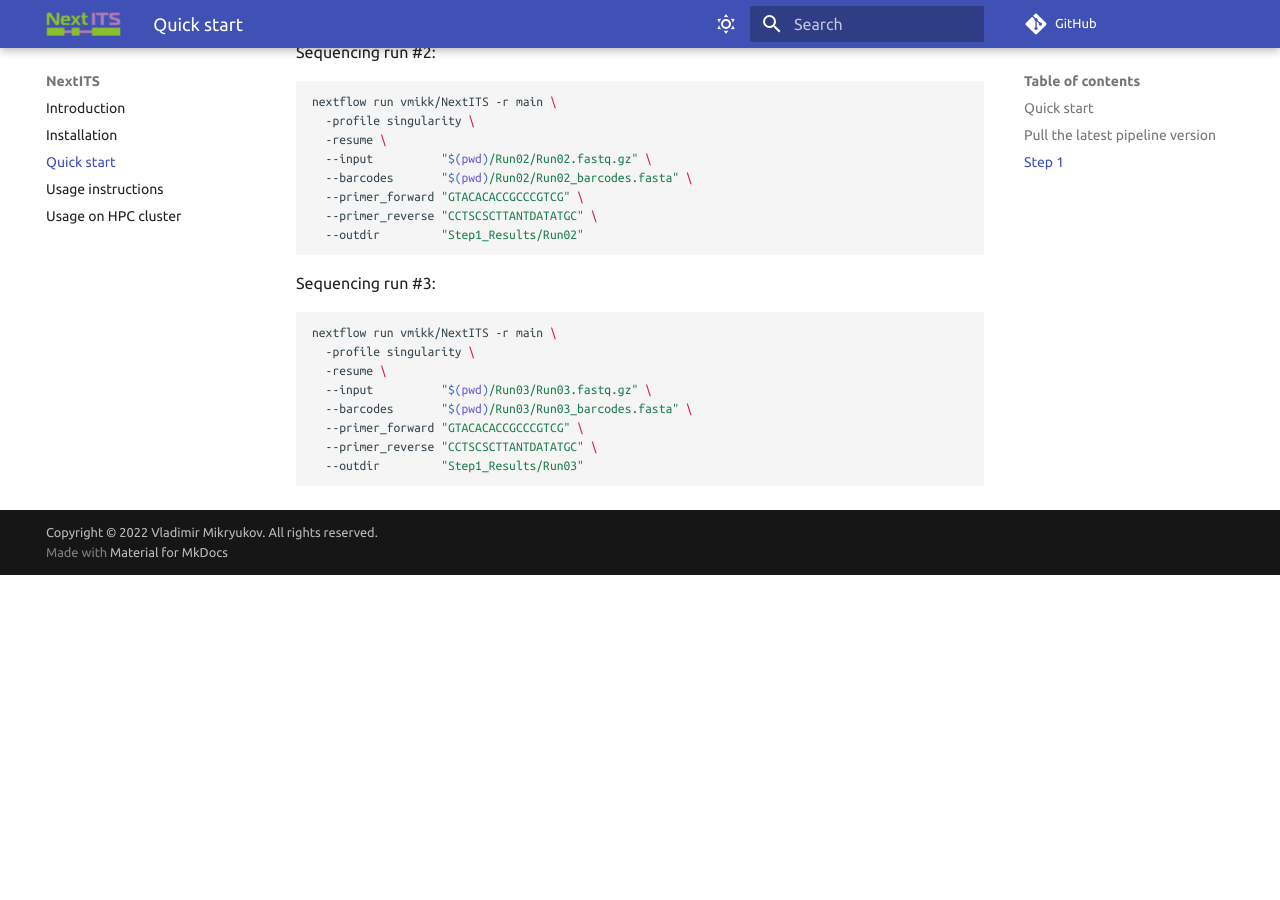
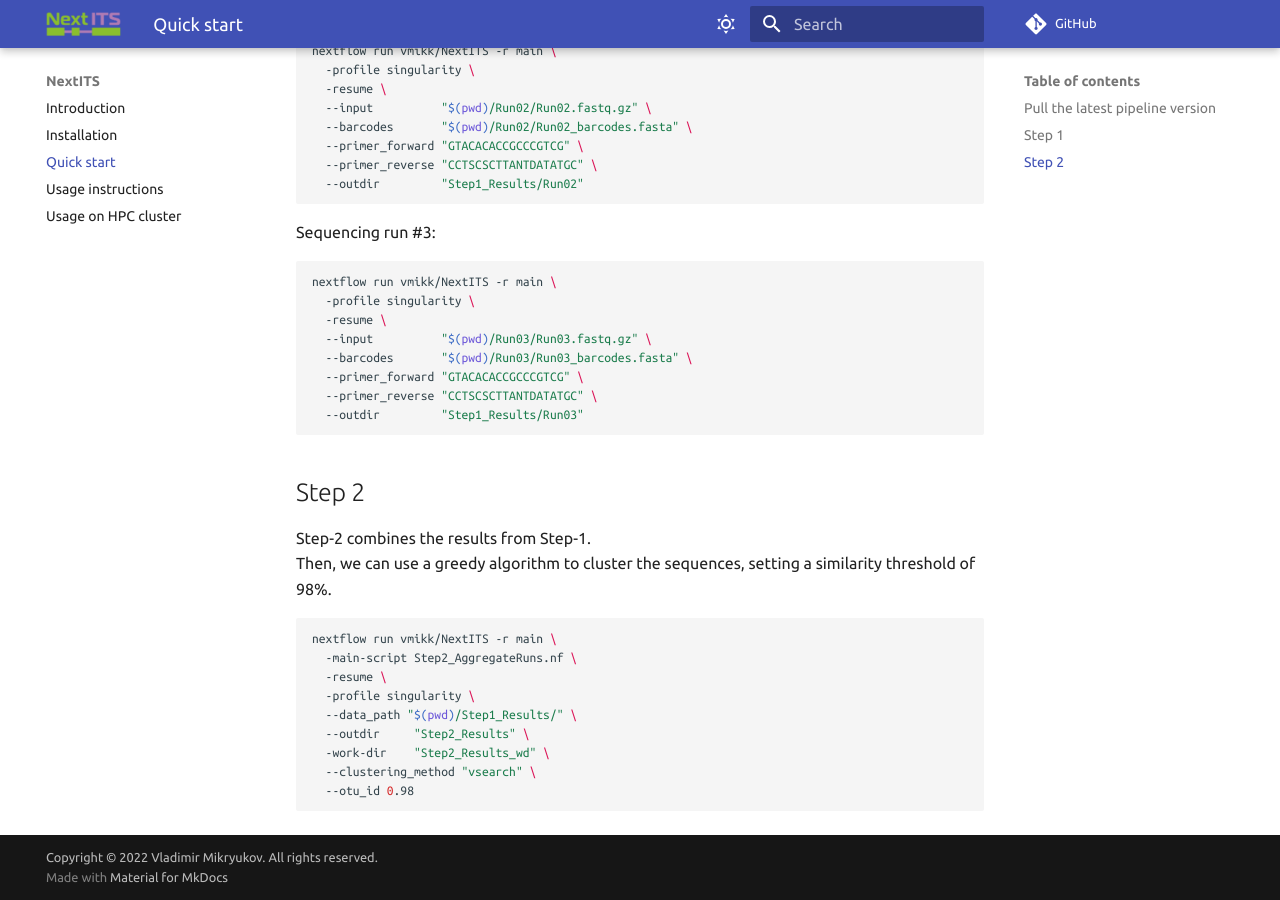
Before and after one commit to Next-ITS/nextits.github.io, an MkDocs documentation site: the page built from docs/quickstart.md, in a window 1280 px wide and 900 px high, scrolled down 1029 px. Built offline with MkDocs 1.6.1 and Material for MkDocs 9.7.7, drawn with Linux system fonts in a browser that asks for light colours; comment, search, counter and statistics services are not loaded; before the commit the page ends 1604 px from its top, so only the background shows below that.

Commit message:
quickstart - add step-2

````diff
--- a/docs/quickstart.md
+++ b/docs/quickstart.md
@@ -4,7 +4,7 @@ description: >-
     Quick and easy NextITS instruction for impatient people
 ---
 
-## Quick start
+# Quick start
 
 Get started quickly with NextITS by following these simple instructions.
 
@@ -64,3 +64,20 @@ nextflow run vmikk/NextITS -r main \
   --primer_reverse "CCTSCSCTTANTDATATGC" \
   --outdir         "Step1_Results/Run03"
 ```
+
+## Step 2
+
+Step-2 combines the results from Step-1.
+Then, we can use a greedy algorithm to cluster the sequences, setting a similarity threshold of 98%.
+
+``` bash
+nextflow run vmikk/NextITS -r main \
+  -main-script Step2_AggregateRuns.nf \
+  -resume \
+  -profile singularity \
+  --data_path "$(pwd)/Step1_Results/" \
+  --outdir     "Step2_Results" \
+  -work-dir    "Step2_Results_wd" \
+  --clustering_method "vsearch" \
+  --otu_id 0.98
+```
````
